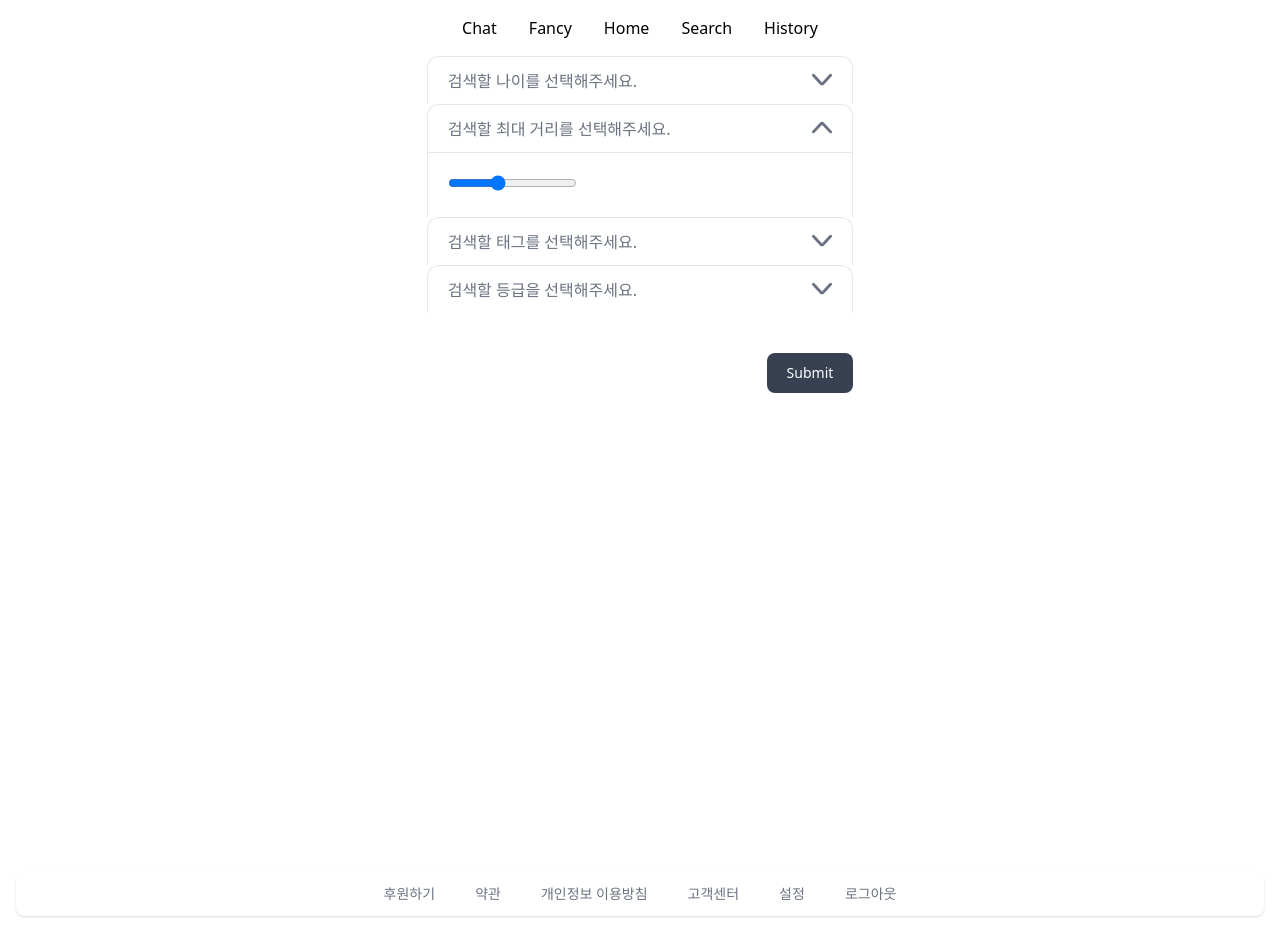
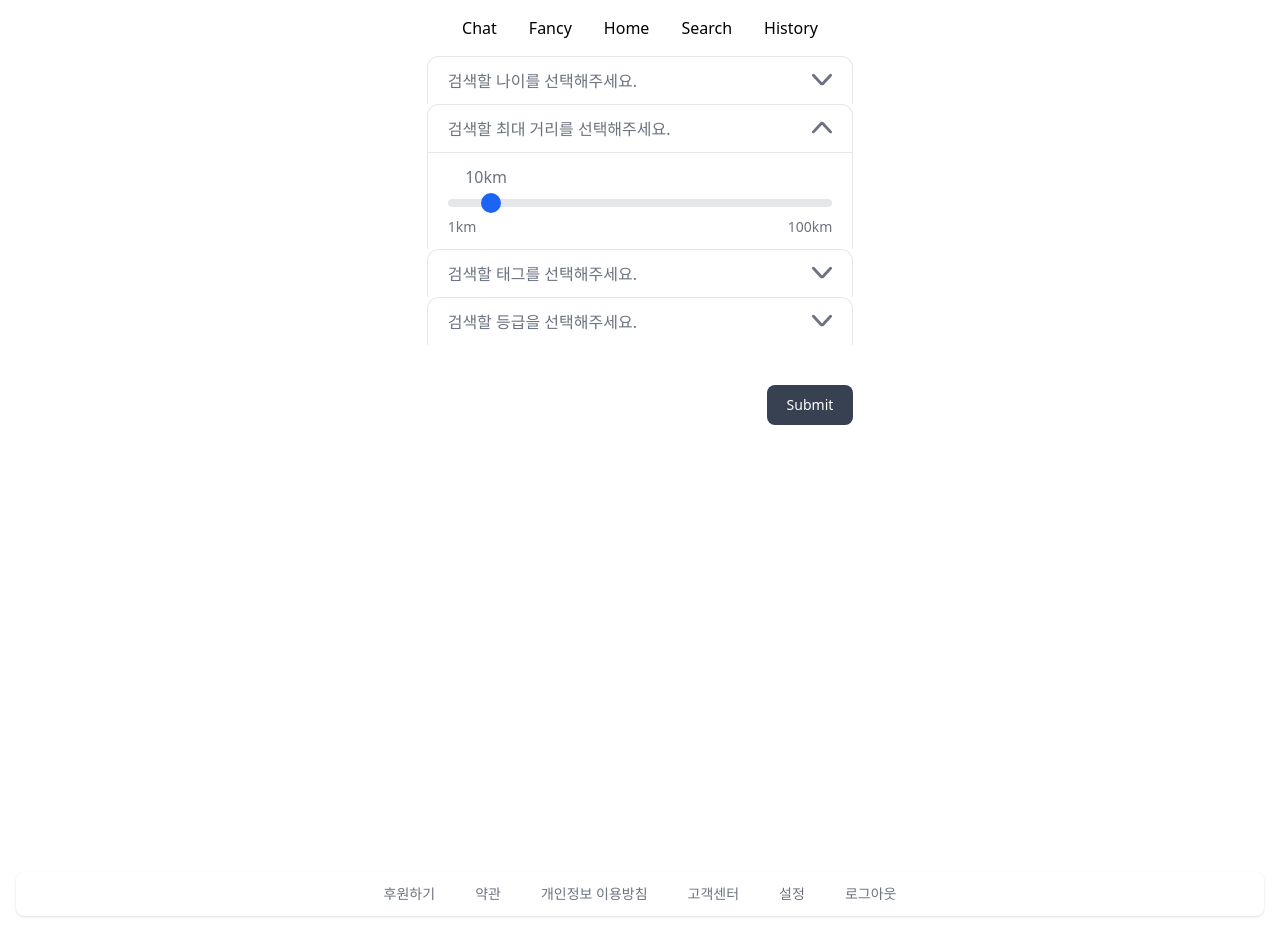
Before and after one commit to 42Seoul-Tea42/frontend, a Next.js app: page /home/search in a window 1280 px wide. Both pictures are taken after a click on the button "검색할 최대 거리를 선택해주세요.". Built offline with nearby package versions, Linux system fonts and the light colour scheme; no server answers.

Commit message:
feat 검색할 최대 거리를 설정할 수 있는 InputRangeDistance 컴포넌트 추가

```diff
--- /dev/null
+++ b/app/home/(routes)/search/components/InputRangeDistance.tsx
@@ -0,0 +1,42 @@
+import { useDispatch, useSelector } from 'react-redux';
+import { RootState } from '../../../../store';
+import { setDistance } from '../../../../store/slices/searchValueDataSlice';
+
+const InputRangeDistance: React.FC = () => {
+  const distance = useSelector((state: RootState) => state.searchValue.distance);
+  const dispatch = useDispatch();
+
+  const handleDistanceChange = (e: React.ChangeEvent<HTMLInputElement>) => {
+    const newValue = parseInt(e.target.value);
+    dispatch(setDistance(newValue));
+  };
+
+  return (
+    <div className="relative mt-4 mb-4">
+      <input
+        id="labels-range-input"
+        type="range"
+        value={distance}
+        className="w-full h-2 bg-gray-200 rounded-lg appearance-none cursor-pointer dark:bg-gray-700"
+        onChange={handleDistanceChange}
+        min="1"
+        max="100"
+        step={1}
+      />
+      <div
+        className="absolute top-0 left-1/2 transform -translate-x-1/2 -mt-6 text-gray-500"
+        style={{ left: `${(distance / 100) * 100}%` }}
+      >
+        {distance}km
+      </div>
+      <span className="text-sm text-gray-500 dark:text-gray-400 absolute start-0 -bottom-6">
+        1km
+      </span>
+      <span className="text-sm text-gray-500 dark:text-gray-400 absolute end-0 -bottom-6">
+        100km
+      </span>
+    </div>
+  );
+};
+
+export default InputRangeDistance;
--- a/app/home/(routes)/search/page.tsx
+++ b/app/home/(routes)/search/page.tsx
@@ -8,6 +8,7 @@ import TagSelector from '../../../auth/signup/components/TagSelector';
 import InputRangeStarBar from './components/InputRangeStarBar';
 import DirectionSVG from '../../../components/DirectionSVG';
 import InputMinMaxAge from './components/InputMinMaxAge';
+import InputRangeDistance from './components/InputRangeDistance';
 
 const Search: React.FC = () => {
   const minAge = useSelector((state: RootState) => state.searchValue.minAge);
@@ -38,10 +39,7 @@ const Search: React.FC = () => {
 
   const accordionItems = [
     { title: '검색할 나이를 선택해주세요.', content: <InputMinMaxAge /> },
-    {
-      title: '검색할 최대 거리를 선택해주세요.',
-      content: <input type="range" min="20" max="100" step={1} />
-    },
+    { title: '검색할 최대 거리를 선택해주세요.', content: <InputRangeDistance /> },
     { title: '검색할 태그를 선택해주세요.', content: <TagSelector /> },
     { title: '검색할 등급을 선택해주세요.', content: <InputRangeStarBar /> }
   ];
```
